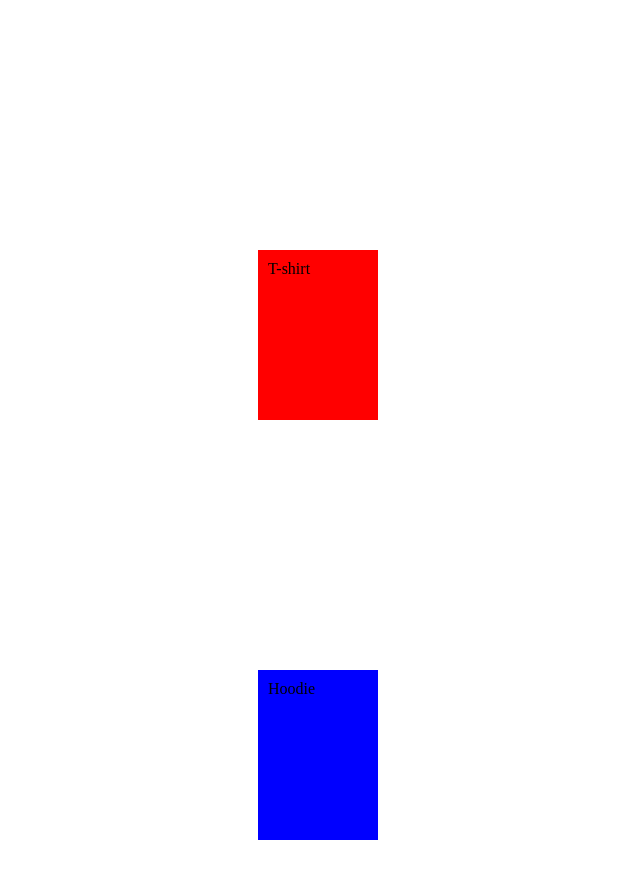
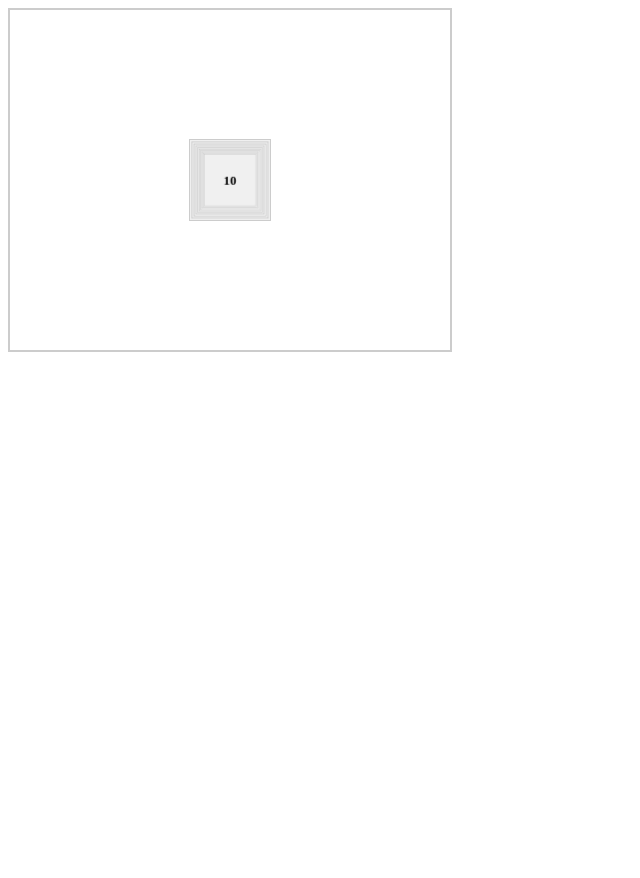
Before and after one commit to JakobSundstrom/infinityShop, a plain HTML site: page index.html in a window 1280 px wide. Shown: the whole page, without its empty margins (0-640 px from the left). After the commit the page ends 800 px from the top, so only its background shows below. Drawn offline with Linux system fonts and the light colour scheme.

Commit message:
create viewport and stack frames

```diff
--- a/index.html
+++ b/index.html
@@ -3,14 +3,22 @@
 <head>
     <meta charset="UTF-8">
     <meta name="viewport" content="width=device-width, initial-scale=1.0">
-    <title>Document</title>
+    <title>Ten Frames Inside a Viewport</title>
     <link rel="stylesheet" href="style.css">
 </head>
 <body>
-
-    <div class="boxOne">T-shirt</div>
-
-    <div class="boxTwo">Hoodie</div>
-
+    <div class="viewport">
+        <!-- Ten divs with classes "frame-1" to "frame-10" -->
+        <div class="frame frame-1">1</div>
+        <div class="frame frame-2">2</div>
+        <div class="frame frame-3">3</div>
+        <div class="frame frame-4">4</div>
+        <div class="frame frame-5">5</div>
+        <div class="frame frame-6">6</div>
+        <div class="frame frame-7">7</div>
+        <div class="frame frame-8">8</div>
+        <div class="frame frame-9">9</div>
+        <div class="frame frame-10">10</div>
+    </div>
 </body>
 </html>
--- a/style.css
+++ b/style.css
@@ -1,15 +1,41 @@
-.boxOne{
-    margin: 250px;
-    width: 100px;
-    height: 150px;
-    background-color: red;
-    padding: 10px;
+/* Optional CSS styling for the frames and viewport */
+.viewport {
+    position: relative; /* Establishing the reference position for stacked frames */
+    width: 400px; /* Set the desired width of the viewport */
+    height: 300px; /* Set the desired height of the viewport */
+    border: 2px solid #ccc;
+    padding: 20px; /* Adding some room on the outside */
+    display: flex;
+    flex-wrap: wrap;
+    justify-content: center;
+    align-items: center;
+    perspective: 800px; /* Adding perspective for 3D effect */
 }
 
-.boxTwo{
-    margin: 250px;
-    width: 100px;
-    height: 150px;
-    background-color: blue;
-    padding: 10px;
+.frame {
+    width: 80px;
+    height: 80px;
+    background-color: #f0f0f0;
+    display: flex;
+    justify-content: center;
+    align-items: center;
+    font-size: 20px;
+    font-weight: bold;
+    border: 1px solid #ccc;
+    position: absolute; /* Positioning each frame absolutely */
+    top: 50%; /* Centering the frames vertically */
+    left: 50%; /* Centering the frames horizontally */
+    transform: translate(-50%, -50%) translateZ(var(--z, 0)); /* Adding translateZ for 3D stacking */
 }
+
+/* Adjust the z-index for each frame */
+.frame-1 { --z: 0px; }
+.frame-2 { --z: -50px; }
+.frame-3 { --z: -100px; }
+.frame-4 { --z: -150px; }
+.frame-5 { --z: -200px; }
+.frame-6 { --z: -250px; }
+.frame-7 { --z: -300px; }
+.frame-8 { --z: -350px; }
+.frame-9 { --z: -400px; }
+.frame-10 { --z: -450px; }
```
